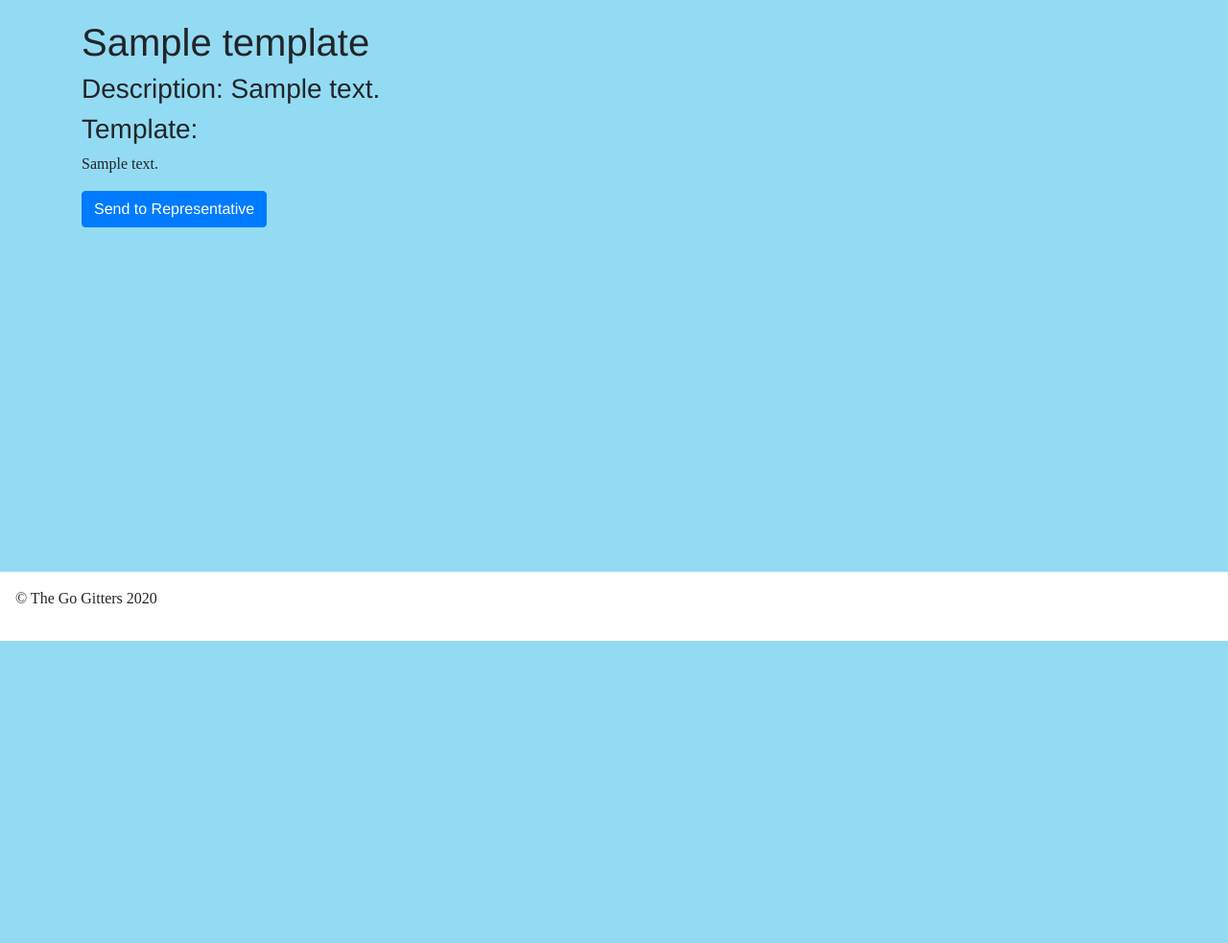
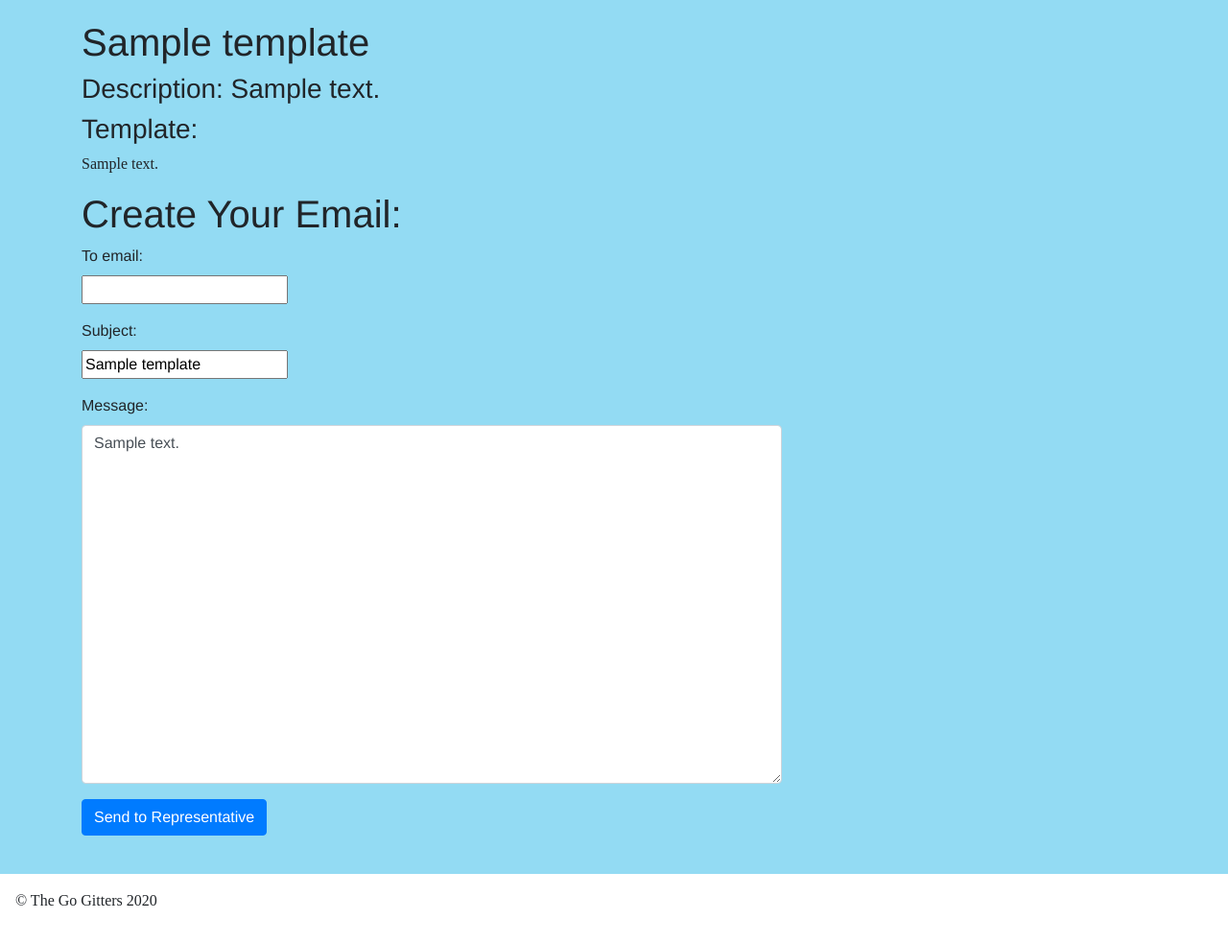
Before and after one commit to AnthonyEsquivel/CivicConnect, a Django app: page /1 in a window 1280 px wide. Shown: the part 132-1115 px from the top of the page at 96% size. Before the commit the page ends 800 px from the top, so only its background shows below. Run offline with Django 3.2, Linux system fonts and the light colour scheme; tables that the repository leaves empty hold one stand-in row (values such as "Sample post"); some libraries are stand-ins or nearby versions.

Commit message:
Placed email form in template page

```diff
--- a/mainapp/templates/mainapp/sendEmail.html
+++ b/mainapp/templates/mainapp/sendEmail.html
@@ -1,6 +1,5 @@
 {% extends 'mainapp/base.html' %}
 {% block content %}
-<h1>{{ template.temp_text }}</h1>
 {% if error_message %}<p><strong>{{ error_message }}</strong></p>{% endif %}
 <h1 class="display-5">Create Your Email:</h1>
 <!--Creator Name Box-->
--- a/mainapp/templates/mainapp/tempPage.html
+++ b/mainapp/templates/mainapp/tempPage.html
@@ -1,9 +1,9 @@
 {% extends 'mainapp/base.html' %}
 {% block content %}
-  <h1>{{template.temp_name}}</h1>
+  <h1 id="tempsubj">{{template.temp_name}}</h1>
   <h3>Description: {{template.temp_description}}</h3>
   <h3>Template: </h3>
-  <p>{{template.temp_text}}</p>
+  <p id="templatetext">{{template.temp_text}}</p>
   {% if template.owner == user %}
     <!--input class="btn btn-primary" href="/profile" type="submit" name="publish" value="Publish" /-->
     {% if template.public %}
@@ -16,9 +16,42 @@
     </form>
     {% endif %}
   {% endif %}
+  <h1 class="display-5">Create Your Email:</h1>
     <form method='POST' >
       {% csrf_token %}
       <!--{{form2.as_p}}-->
+      <!--Template Name Box-->
+      <div class="form-group text-left">
+          <label>To email:</label>
+          <br>
+  <!--        <input type="text" class="form-control" name="temp_name" placeholder="Enter name">-->
+          {{form.to_email}}
+      </div>
+      <!--Template Description Box-->
+      <div class="form-group text-left">
+          <label>Subject:</label>
+          <br>
+  <!--        <input type="textarea" class="form-control" name="temp_description" row="2"></input>-->
+            <input type="text" id="subject" name="subject">
+          <!-- {{form.subject}} -->
+      </div>
+      <!--Template Text Box-->
+      <div class="form-group text-left">
+          <label>Message:</label>
+          <br>
+  <!--        <textarea class="form-control" name="temp_text" rows="15"></textarea>-->
+                <textarea class="form-control" id="message" name="message" rows="15"></textarea>
+                <!-- <input type="text" id="message" name="message"> -->
+          <!-- {{form.message}} -->
+      </div>
+      <!--Submit Template Button-->
       <button type="submit" name="send" class="btn btn-primary">Send to Representative</button>
     </form>
+<script>
+    var temptext= document.getElementById("templatetext").innerHTML;
+    document.getElementById("message").value=temptext;
+    var tempsubj= document.getElementById("tempsubj").innerHTML;
+    document.getElementById("subject").value=tempsubj;
+</script>
+
 {% endblock %}
--- a/mainapp/views.py
+++ b/mainapp/views.py
@@ -56,9 +56,18 @@ def templatePage(request, id):
         return redirect('/profile')
     else:
         #Add share fuctionality
-        send = "email" #placeholder (no functionality)
-
-    return render(request, 'mainapp/tempPage.html', context= {'user':request.user,'template': template})
+        if request.method == 'POST' and 'send' in request.POST:
+            form = ContactForm(request.POST)
+            if form.is_valid():
+                subject = request.POST.get('subject')
+                to_email = request.POST.get('to_email')
+                message = request.POST.get('message')
+                try:
+                    send_mail(subject, message,'civicconnect112@gmail.com', [to_email])
+                except BadHeaderError:
+                    return HttpResponse('Invalid header found.')
+                return redirect('/success')
+    return render(request, 'mainapp/tempPage.html', context= {'user':request.user,'template': template, 'form': ContactForm})
 
 def logout_view(request):
     auth_logout(request)
```
